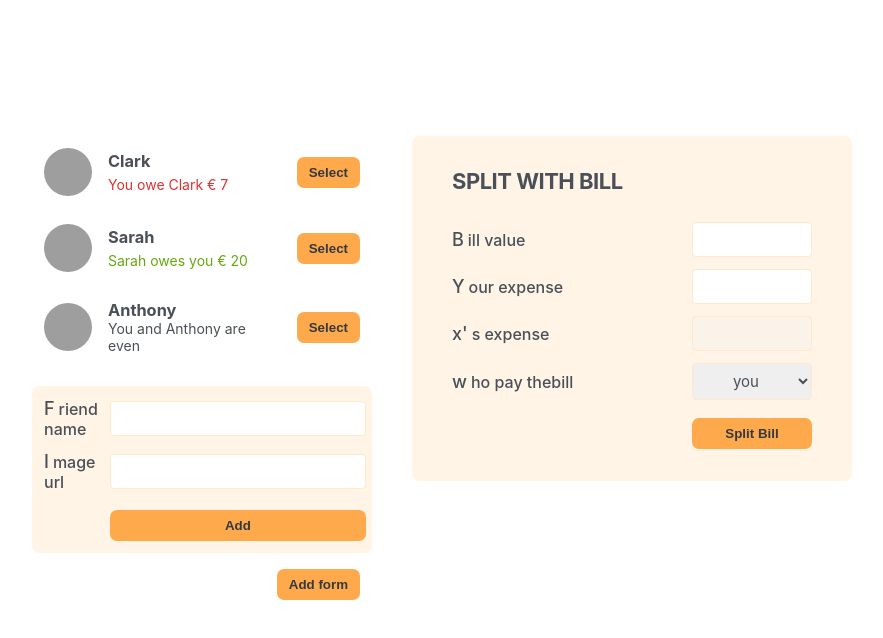
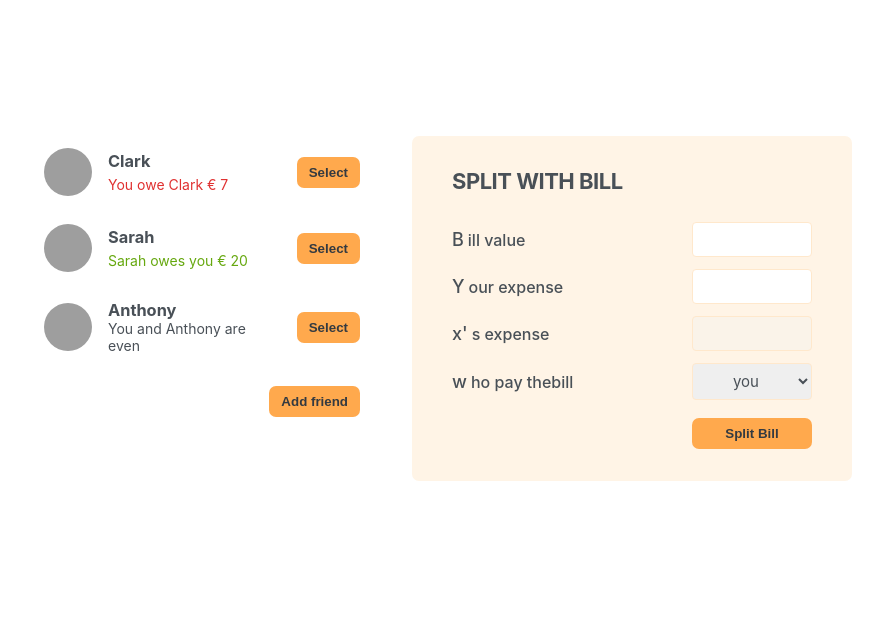
Before and after one commit to irabruce10/eat-N-Split, a React (Create React App) app: page / in a window 1280 px wide. Shown: the top 638 px of the page, without its empty margins (198-1081 px from the left). Built offline with nearby package versions, Linux system fonts and the light colour scheme; grey boxes are pictures that could not be loaded.

Commit message:
display new friend

```diff
--- a/src/App.js
+++ b/src/App.js
@@ -1,4 +1,5 @@
 import "./index.css";
+import { useState } from "react";
 
 const initialFriends = [
   {
@@ -21,14 +22,31 @@ const initialFriends = [
   },
 ];
 
+function Button({ children, onClick }) {
+  return (
+    <button className="button" onClick={onClick}>
+      {children}
+    </button>
+  );
+}
+
 export default function App() {
+  const [isOpen, setIsOpen] = useState(false);
+
+  function handleToggle() {
+    setIsOpen((open) => !open);
+  }
+
   return (
     <div className="app">
       <div className="sidebar">
         <List data={initialFriends} />
-        <FormAddFriend />
 
-        <Button>Add form</Button>
+        {isOpen && <FormAddFriend />}
+
+        <Button value={isOpen} onClick={handleToggle}>
+          {isOpen ? "CLose" : "Add friend"}
+        </Button>
       </div>
 
       <FormSlpitBill />
@@ -70,10 +88,6 @@ function Friend({ friend }) {
   );
 }
 
-function Button({ children }) {
-  return <button className="button">{children}</button>;
-}
-
 function FormAddFriend() {
   return (
     <form className="form-add-friend">
@@ -83,7 +97,6 @@ function FormAddFriend() {
       <label>Image url</label>
       <input type="text" />
       <Button>Add</Button>
-      {""}
     </form>
   );
 }
```
